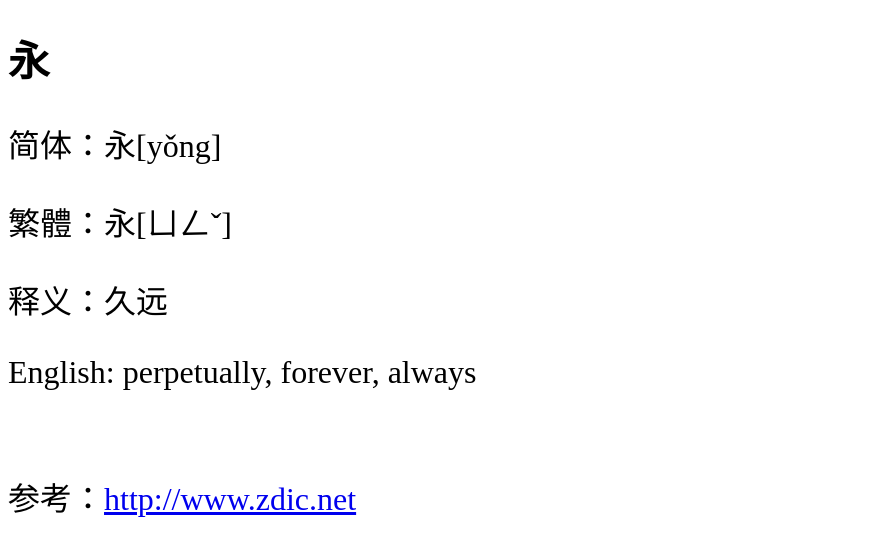
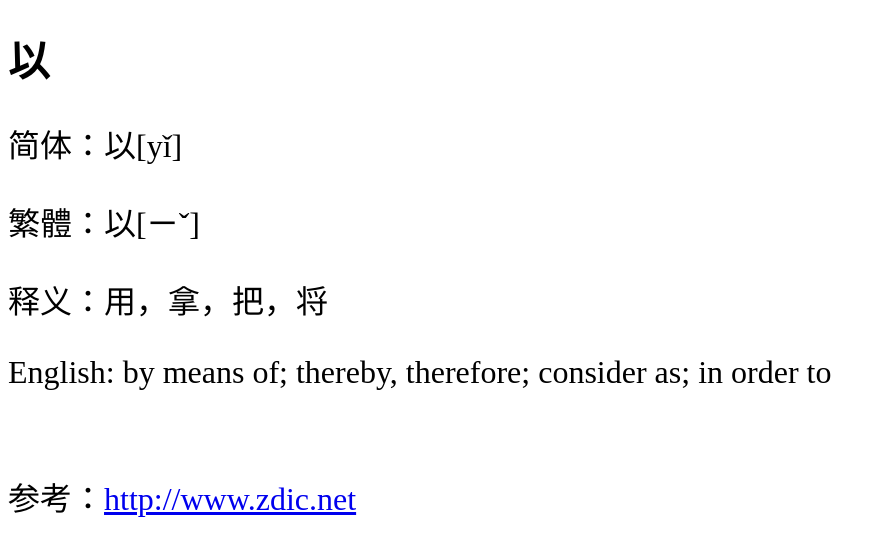
Before and after one commit to shengzhe/livecalligraphy, a Jekyll site: the page built from _posts/2012-08-31-LanTing-113.html, in a window 1280 px wide. Shown: the top 556 px of the page, without its empty margins (0-886 px from the left). Built offline with Jekyll 4.4.1, drawn with Linux system fonts in a browser that asks for light colours; Markdown is read by kramdown in place of the engine named in the settings.

Commit message:
Update 2012-08-31-LanTing-113.html

```diff
--- a/_posts/2012-08-31-LanTing-113.html
+++ b/_posts/2012-08-31-LanTing-113.html
@@ -1,11 +1,11 @@
 ---
 layout: default
-title: 兰亭集序第1个字 (1st character of Lan Ting)
+title: 兰亭集序第113个字 (113rd character of Lan Ting)
 ---
-<h1>永</h1>
-<p>简体：永[yǒng]</p>
-<p>繁體：永[ㄩㄥˇ]</p>
-<p>释义：久远</p>
-<p>English: perpetually, forever, always</p>
+<h1>以</h1>
+<p>简体：以[yǐ]</p>
+<p>繁體：以[ㄧˇ]</p>
+<p>释义：用，拿，把，将</p>
+<p>English: by means of; thereby, therefore; consider as; in order to</p>
 <br/>
-<p>参考：<a href="http://www.zdic.net/zd/zi/ZdicE6ZdicB0ZdicB8.htm">http://www.zdic.net</a></p>
+<p>参考：<a href="http://www.zdic.net/z/15/js/4EE5.htm">http://www.zdic.net</a></p>
```
